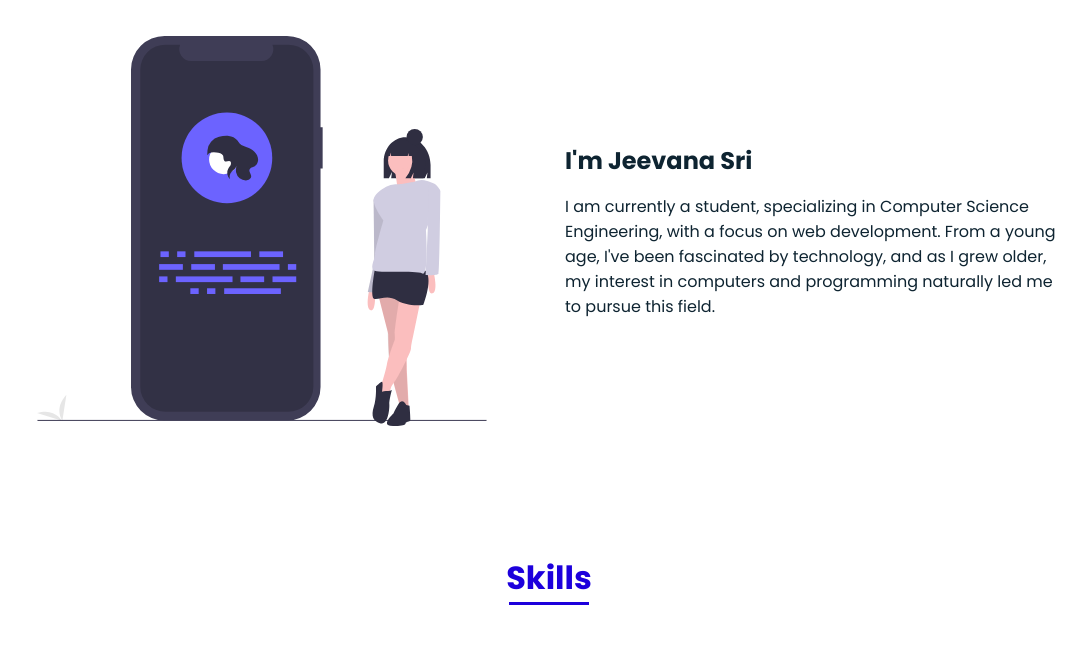
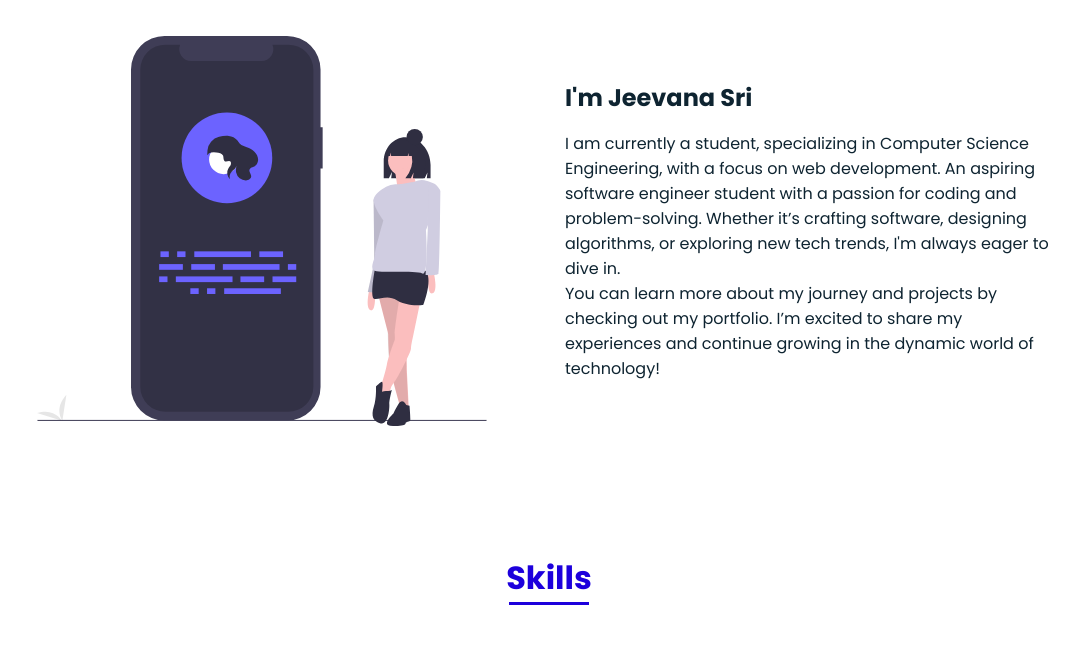
Before and after one commit to GowthamiVechalapu/jeevsportfolio, a plain HTML site: page index.html in a window 1280 px wide. Shown: the part 940-1587 px from the top of the page, without its empty margins (91-1177 px from the left). Drawn offline with nearby package versions, Linux system fonts and the light colour scheme.

Commit message:
Update index.html

```diff
--- a/index.html
+++ b/index.html
@@ -73,8 +73,9 @@
                     <div>
                         <h2 class="about_subtitle" data-aos="fade-down" data-aos-delay="350">I'm Jeevana Sri</h2>
                         <p class="about_text" data-aos="fade-down" data-aos-delay="450">I am currently a student, specializing in Computer Science Engineering, with a focus on web development.
-                             From a young age, I've been fascinated by technology, and as I grew older,
-                             my interest in computers and programming naturally led me to pursue this field.
+                            An aspiring software engineer student with a passion for coding and problem-solving. Whether it’s crafting software, designing algorithms,
+                            or exploring new tech trends, I'm always eager to dive in. <br>You can learn more about my journey and projects by checking out my portfolio.
+                            I’m excited to share my experiences and continue growing in the dynamic world of technology!
                             </p>
 
                     </div>
```
